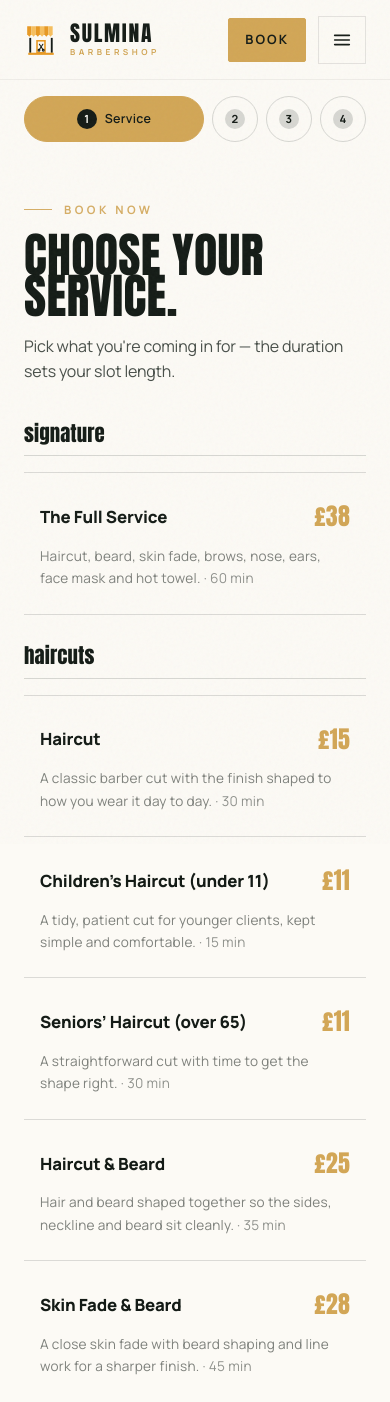
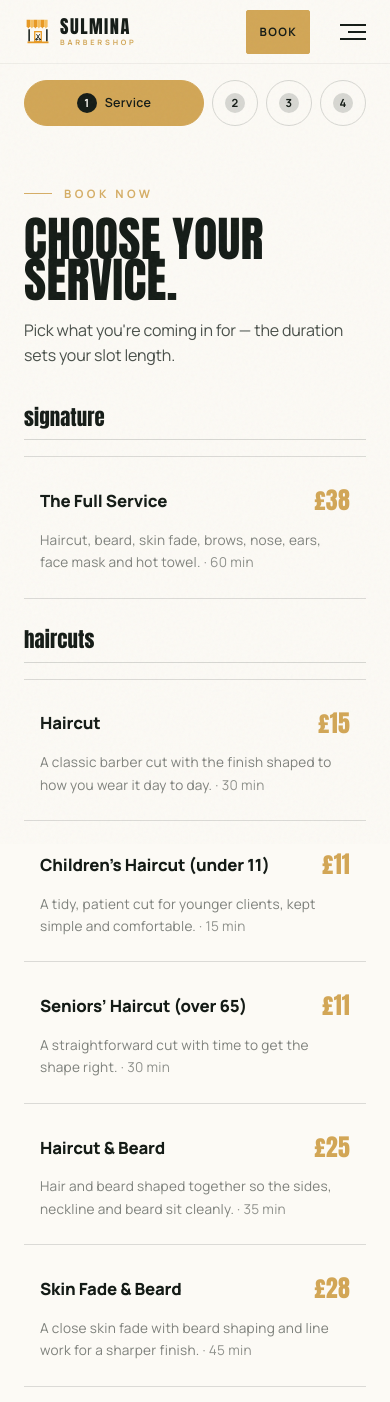
Before and after one commit to IshIsmael/sulmina-barbers, a Node server app: page /book in a window 390 px wide. Shown: the top 1402 px of the page. Run offline with Node 20, Linux system fonts and the light colour scheme; some libraries are stand-ins or nearby versions.

Commit message:
Mobile design pass: denser nav, morphing burger, staggered drawer
- 64px header on phones (was 80px); compact brand lockup that fits 320px
- Burger is now three morphing bars in currentColor, no border box
- Drawer links stagger in with the ink sheet and mark the active page
- Hero CTAs become full-width thumb targets on small phones
- Press feedback (scale) on slots, date pills, cards and menu rows
- Tighter marquee on phones; larger hit area on small text links

https://claude.ai/code/session_01PiCUfiHE3dNF17JCQVigtP

```diff
--- a/public/css/base.css
+++ b/public/css/base.css
@@ -52,6 +52,12 @@
   --ease-out-expo: cubic-bezier(0.19, 1, 0.22, 1);
   --transition-slow: 0.8s var(--ease-out-expo);
   --transition-med: 0.4s var(--ease-out-expo);
+}
+
+/* Denser shell on phones — an 80px bar eats too much of a small
+   viewport; 64px keeps the brand legible and buys content room. */
+@media (max-width: 767px) {
+  :root { --header-h: 64px; }
 }
 
 html, body { margin: 0; padding: 0; }
--- a/public/css/components.css
+++ b/public/css/components.css
@@ -913,3 +913,36 @@
   .marquee__track { animation: none; }
   .hero__cue-line::after { animation: none; }
 }
+
+/* ==========================================================================
+   Mobile design pass — density, thumb reach, tactile feedback
+   ========================================================================== */
+
+/* Hero CTAs become full-width thumb targets on small phones. */
+@media (max-width: 479px) {
+  .hero__actions { width: 100%; }
+  .hero__actions .btn { flex: 1 1 100%; }
+  .hero__inner { padding-bottom: clamp(2.25rem, 7vw, 3rem); }
+}
+
+/* Marquee sits tighter on phones. */
+@media (max-width: 600px) {
+  .marquee { padding: 11px 0; }
+  .marquee__track span { font-size: 1.05rem; padding: 0 18px; gap: 18px; }
+}
+
+/* Press feedback — interactive surfaces respond to touch immediately. */
+.slot:active,
+.date-pill:active,
+.barber-tab:active,
+.barber-card:active,
+.menu-row:active,
+.svc-card:active,
+.week-nav__btn:active {
+  transform: scale(0.985);
+  transition-duration: 0.08s;
+}
+
+/* Larger invisible hit area for small text links. */
+.link-arrow { padding-top: 6px; padding-bottom: 6px; }
+.link-arrow::after { bottom: 2px; }
--- a/public/css/layout.css
+++ b/public/css/layout.css
@@ -197,6 +194,21 @@
   }
   .site-header .menu-toggle { margin-left: 0; }
 }
+
+/* Compact brand on phones — everything still fits at 320px wide. */
+@media (max-width: 767px) {
+  .brand { gap: var(--s-2); }
+  .brand__mark { width: 28px; height: 28px; }
+  .brand__name { font-size: 1.15rem; }
+  .brand__sub { font-size: 0.46rem; letter-spacing: 0.38em; }
+}
+@media (max-width: 399px) {
+  .site-header .site-header__cta {
+    padding: var(--s-2) var(--s-3);
+    font-size: 0.72rem;
+    letter-spacing: 0.12em;
+  }
+}
 /* The drawer has its own Book CTA — hide the header one while it's open
    so an ink-on-ink button doesn't float over the menu. */
 body.menu-open .site-header__cta { visibility: hidden; }
@@ -204,29 +216,38 @@ body.menu-open .site-header__cta { visibility: hidden; }
 /* ------------------------------------------------------------------------
    Mobile menu
    ------------------------------------------------------------------------ */
+/* Morphing burger — three bars that fold into an X when the menu
+   opens. 44px hit area, drawn with currentColor so it adapts to the
+   overlay header (paper) and solid header (ink) automatically. */
 .menu-toggle {
   display: inline-flex;
-  align-items: center;
+  flex-direction: column;
   justify-content: center;
+  align-items: flex-end;
+  gap: 5px;
   margin-left: auto;
-  width: 48px;
-  height: 48px;
-  background: transparent;
-  border: 1px solid color-mix(in oklab, var(--ink) 10%, transparent);
-  border-radius: 0;
+  width: 44px;
+  height: 44px;
+  padding: 0;
+  background: none;
+  border: none;
   cursor: pointer;
   color: var(--ink);
   z-index: 1001;
-  transition: color 0.25s var(--ease-out-expo), border-color 0.25s var(--ease-out-expo);
+  transition: color 0.25s var(--ease-out-expo);
 }
-body.menu-open .menu-toggle { color: var(--paper); border-color: color-mix(in oklab, var(--paper) 20%, transparent); }
-
-/* Toggle icon swap — hamburger when closed, X when open. Without this
-   both SVGs paint over each other. */
-.menu-toggle .icon-open  { width: 22px; height: 22px; }
-.menu-toggle .icon-close { display: none; width: 22px; height: 22px; }
-body.menu-open .menu-toggle .icon-open  { display: none; }
-body.menu-open .menu-toggle .icon-close { display: block; }
+.menu-toggle span {
+  display: block;
+  height: 2px;
+  width: 26px;
+  background: currentColor;
+  transition: transform 0.3s var(--ease-out-expo), opacity 0.2s var(--ease-out-expo), width 0.3s var(--ease-out-expo);
+}
+.menu-toggle span:nth-child(2) { width: 18px; }
+body.menu-open .menu-toggle { color: var(--paper); }
+body.menu-open .menu-toggle span:nth-child(1) { transform: translateY(7px) rotate(45deg); }
+body.menu-open .menu-toggle span:nth-child(2) { opacity: 0; }
+body.menu-open .menu-toggle span:nth-child(3) { transform: translateY(-7px) rotate(-45deg); width: 26px; }
 
 /* Menu-open: lift the header above the mobile menu so the close button
    stays reachable, and zero its glass surface so the Ink takeover fills
--- a/views/partials/header.ejs
+++ b/views/partials/header.ejs
@@ -18,12 +18,7 @@
     <a class="btn btn--gold site-header__cta" href="/book">Book</a>
 
     <button class="menu-toggle" type="button" aria-label="Open menu" aria-expanded="false" aria-controls="mobile-menu">
-      <svg class="icon-open" viewBox="0 0 24 24" fill="none" stroke="currentColor" stroke-width="1.75" aria-hidden="true">
-        <path d="M4 7h16M4 12h16M4 17h16" stroke-linecap="round"/>
-      </svg>
-      <svg class="icon-close" viewBox="0 0 24 24" fill="none" stroke="currentColor" stroke-width="1.75" aria-hidden="true">
-        <path d="M6 6l12 12M6 18L18 6" stroke-linecap="round"/>
-      </svg>
+      <span></span><span></span><span></span>
     </button>
   </div>
 </header>
@@ -31,10 +26,10 @@
 <div class="mobile-menu" id="mobile-menu" aria-hidden="true">
 
   <nav class="mobile-menu__nav" aria-label="Primary (mobile)">
-    <a href="/services">Services</a>
-    <a href="/about">About</a>
-    <a href="/gallery">Gallery</a>
-    <a href="/contact">Contact</a>
+    <a href="/services" class="<%= currentPath === '/services' ? 'is-active' : '' %>">Services</a>
+    <a href="/about"    class="<%= currentPath === '/about'    ? 'is-active' : '' %>">About</a>
+    <a href="/gallery"  class="<%= currentPath === '/gallery'  ? 'is-active' : '' %>">Gallery</a>
+    <a href="/contact"  class="<%= currentPath === '/contact'  ? 'is-active' : '' %>">Contact</a>
   </nav>
 
   <a class="mobile-menu__cta" href="/book">Book now →</a>
```
Also changed, not shown: other parts of public/css/layout.css (+24 -5 lines).
